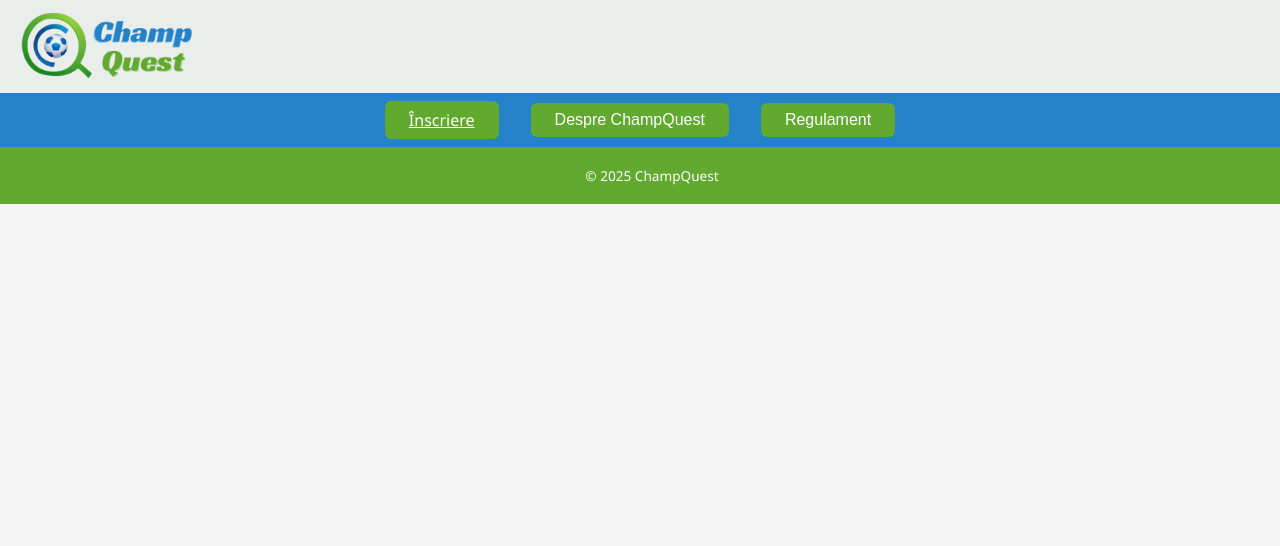
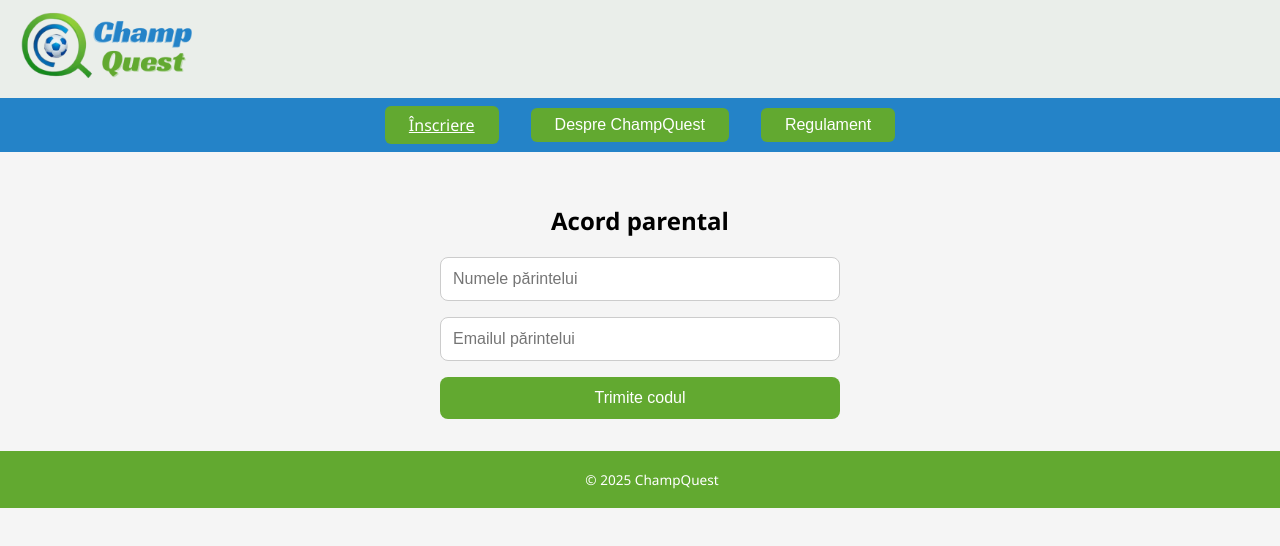
Before and after one commit to lolzob/champquest, a React (Create React App) app: page /acord-parental in a window 1280 px wide. Shown: the top 546 px of the page. Built offline with nearby package versions, Linux system fonts and the light colour scheme.

Commit message:
14.07.2025

```diff
--- a/package.json
+++ b/package.json
@@ -3,6 +3,7 @@
   "version": "0.1.0",
   "private": true,
   "dependencies": {
+    "@emailjs/browser": "^4.4.1",
     "@testing-library/dom": "^10.4.0",
     "@testing-library/jest-dom": "^6.6.3",
     "@testing-library/react": "^16.3.0",
--- /dev/null
+++ b/src/AcordParental.css
@@ -0,0 +1,71 @@
+.inscriere-container {
+  background-color: #f5f5f5;
+  padding: 2rem;
+  display: flex;
+  flex-direction: column;
+  align-items: center;
+}
+
+.inscriere-form {
+  display: flex;
+  flex-direction: column;
+  gap: 1rem;
+  width: 100%;
+  max-width: 400px;
+}
+
+.inscriere-form input {
+  width: 100%;
+  padding: 0.75rem;
+  font-size: 1rem;
+  border-radius: 8px;
+  border: 1px solid #ccc;
+  box-sizing: border-box;
+}
+
+.inscriere-form input:focus {
+  border-color: #2483C8;
+  outline: none;
+}
+
+.inscriere-form input.valid {
+  border-color: #62A930 !important;
+}
+
+.inscriere-form input.valid:focus {
+  border-color: #62A930 !important;
+}
+
+.inscriere-form input.invalid {
+  border-color: #FF0000 !important;
+}
+
+.inscriere-form input.invalid:focus {
+  border-color: #FF0000 !important;
+}
+
+.button {
+  width: 100%;
+  padding: 0.75rem;
+  border: none;
+  border-radius: 8px;
+  font-size: 1rem;
+  cursor: pointer;
+  transition: 0.3s;
+}
+
+.button.green {
+  background-color: #62A930;
+  color: white;
+}
+
+.button.green:hover {
+  background-color: #2483C8;
+}
+
+.error {
+  color: red;
+  font-size: 0.85rem;
+  margin-top: -10px;
+  margin-bottom: -5px;
+}
--- /dev/null
+++ b/src/AcordParental.js
@@ -0,0 +1,163 @@
+import React, { useState } from 'react';
+import { useNavigate, useLocation } from 'react-router-dom';
+import emailjs from '@emailjs/browser';
+import './AcordParental.css';
+
+function AcordParental() {
+  const navigate = useNavigate();
+  const location = useLocation();
+  const initialData = location.state || {};
+
+  const [parinte, setParinte] = useState('');
+  const [emailParinte, setEmailParinte] = useState('');
+  const [codGenerat, setCodGenerat] = useState('');
+  const [codIntrodus, setCodIntrodus] = useState('');
+  const [confirmat, setConfirmat] = useState(false);
+  const [expiraLa, setExpiraLa] = useState(null);
+  const [errors, setErrors] = useState({});
+  const [touched, setTouched] = useState({});
+
+  const validateField = (name, value) => {
+    switch (name) {
+      case 'parinte':
+        if (value.trim().length < 3) return 'Numele părintelui este prea scurt.';
+        break;
+      case 'emailParinte':
+        if (!/^[^\s@]+@[^\s@]+\.[^\s@]+$/.test(value)) return 'Email invalid.';
+        break;
+      case 'codIntrodus':
+        if (!/^\d{6}$/.test(value)) return 'Codul trebuie să conțină exact 6 cifre.';
+        break;
+      default:
+        return '';
+    }
+    return '';
+  };
+
+  const handleBlur = (name, value) => {
+    setTouched((prev) => ({ ...prev, [name]: true }));
+    setErrors((prev) => ({ ...prev, [name]: validateField(name, value) }));
+  };
+
+  const getFieldClass = (field) => {
+    if (!touched[field]) return '';
+    return errors[field] ? 'invalid' : 'valid';
+  };
+
+  const trimiteEmail = async (cod) => {
+    const templateParams = {
+      parinte: parinte,
+      email_parinte: emailParinte,
+      cod: cod,
+    };
+
+    try {
+      await emailjs.send(
+        "service_cvan0ol",     // <-- Înlocuiește cu Service ID din EmailJS
+        "template_tbzzjg8",    // <-- Înlocuiește cu Template ID
+        templateParams,
+        "uZXLmtQXk-Ew4NkHg"     // <-- Înlocuiește cu Public Key din tab-ul Integration
+      );
+      alert('Emailul a fost trimis către părinte!');
+    } catch (error) {
+      console.error('Eroare trimitere email:', error);
+      alert('A apărut o eroare la trimiterea emailului.');
+    }
+  };
+
+  const genereazaCod = () => {
+    const err1 = validateField('parinte', parinte);
+    const err2 = validateField('emailParinte', emailParinte);
+    if (err1 || err2) {
+      setErrors({ parinte: err1, emailParinte: err2 });
+      setTouched({ parinte: true, emailParinte: true });
+      return;
+    }
+
+    const cod = Math.floor(100000 + Math.random() * 900000).toString();
+    setCodGenerat(cod);
+    setExpiraLa(Date.now() + 60 * 60 * 1000);
+
+    trimiteEmail(cod); // trimite emailul real
+  };
+
+  const verificaCod = () => {
+    const err = validateField('codIntrodus', codIntrodus);
+    if (err) {
+      setErrors({ codIntrodus: err });
+      setTouched({ codIntrodus: true });
+      return;
+    }
+
+    if (Date.now() > expiraLa) {
+      alert('Codul a expirat. Trimite din nou.');
+      return;
+    }
+
+    if (codIntrodus === codGenerat) {
+      setConfirmat(true);
+      setTimeout(() => {
+        navigate('/'); // redirecționare către homepage
+      }, 3000);
+    } else {
+      alert('Cod incorect.');
+    }
+  };
+
+  return (
+    <div className="inscriere-container">
+      <h2>Acord parental</h2>
+
+      {!codGenerat ? (
+        <form className="inscriere-form" onSubmit={(e) => { e.preventDefault(); genereazaCod(); }}>
+          <input
+            type="text"
+            name="parinte"
+            placeholder="Numele părintelui"
+            value={parinte}
+            onChange={(e) => setParinte(e.target.value)}
+            onBlur={(e) => handleBlur('parinte', e.target.value)}
+            className={getFieldClass('parinte')}
+          />
+          {errors.parinte && <span className="error">{errors.parinte}</span>}
+
+          <input
+            type="email"
+            name="emailParinte"
+            placeholder="Emailul părintelui"
+            value={emailParinte}
+            onChange={(e) => setEmailParinte(e.target.value)}
+            onBlur={(e) => handleBlur('emailParinte', e.target.value)}
+            className={getFieldClass('emailParinte')}
+          />
+          {errors.emailParinte && <span className="error">{errors.emailParinte}</span>}
+
+          <button type="submit" className="button green">Trimite codul</button>
+        </form>
+      ) : (
+        <form className="inscriere-form" onSubmit={(e) => { e.preventDefault(); verificaCod(); }}>
+          <input
+            type="text"
+            name="codIntrodus"
+            placeholder="Introduceți codul primit"
+            value={codIntrodus}
+            onChange={(e) => setCodIntrodus(e.target.value)}
+            onBlur={(e) => handleBlur('codIntrodus', e.target.value)}
+            className={getFieldClass('codIntrodus')}
+          />
+          {errors.codIntrodus && <span className="error">{errors.codIntrodus}</span>}
+
+          <button type="submit" className="button green">Confirmă</button>
+
+          {confirmat && (
+            <p style={{ color: '#62A930', fontWeight: 'bold' }}>
+              Cod confirmat. Vei fi redirecționat către pagina principală...
+            </p>
+          )}
+        </form>
+      )}
+    </div>
+  );
+}
+
+export default AcordParental;
--- a/src/App.js
+++ b/src/App.js
@@ -6,6 +6,7 @@ import Autentificare from './Autentificare';
 import { Routes, Route, Link, useLocation } from 'react-router-dom';
 import Sub12 from './Sub12';
 import ConfirmareEmail from './ConfirmareEmail';
+import AcordParental from './AcordParental';
 
 function App() {
   const location = useLocation();
@@ -14,7 +15,9 @@ function App() {
     <div className="App">
       {/* HEADER */}
       <header className="app-header">
-        <img src={logo} alt="ChampQuest Logo" className="header-logo" />
+        <Link to="/">
+          <img src={logo} alt="ChampQuest Logo" className="header-logo" />
+        </Link>
       </header>
 
       {/* NAVBAR */}
@@ -32,6 +35,7 @@ function App() {
       <Routes>
         <Route path="/inscriere" element={<Inscriere />} />
         <Route path="/sub12" element={<Sub12 />} />
+        <Route path="/acord-parental" element={<AcordParental />} />
         <Route path="/confirmare-email" element={<ConfirmareEmail />} />
         <Route path="/" element={
           <main className="main-content">
--- a/src/ConfirmareEmail.js
+++ b/src/ConfirmareEmail.js
@@ -17,7 +17,7 @@ function ConfirmareEmail() {
     <div className="confirmare-container">
       <h2>Contul tău a fost creat cu succes!</h2>
         <p>Vei primi un email pentru confirmarea contului.</p>
-        <p>Vei fi redirecționat automat la pagina principală în 12 secunde.</p>
+        <p>Vei fi redirecționat automat la pagina principală în câteva secunde.</p>
     </div>
   );
 }
--- a/src/Inscriere.js
+++ b/src/Inscriere.js
@@ -136,6 +136,11 @@ function Inscriere() {
       return;
     }
 
+    if (formData.varsta === '12-18') {
+      navigate('/acord-parental', { state: formData });
+      return;
+    }
+
     if (Object.keys(allErrors).length === 0) {
       navigate('/confirmare-email');
     }
@@ -201,7 +206,7 @@ function Inscriere() {
           disabled={!!errors.manager || !formData.manager}
         >
           <option value="">Vârstă</option>
-          <option value="18+">18 & peste</option>
+          <option value="18+">18 &gte;</option>
           <option value="12-18">12-18 (acord parental)</option>
           <option value="sub12">&lt; 12</option>
         </select>
```
Also changed, not shown: 1 other file (tests, documents, lock files or other folders).
